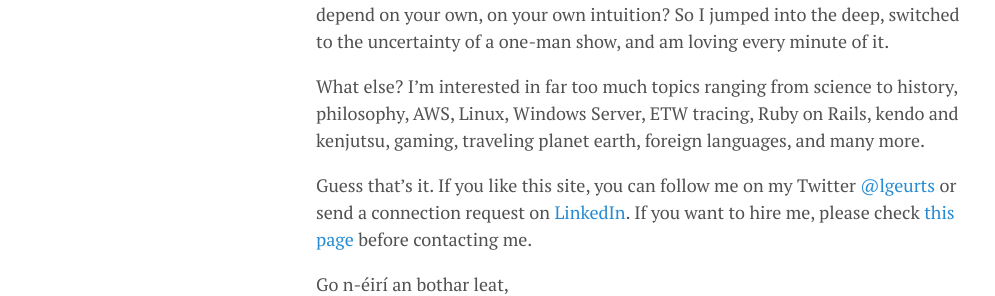
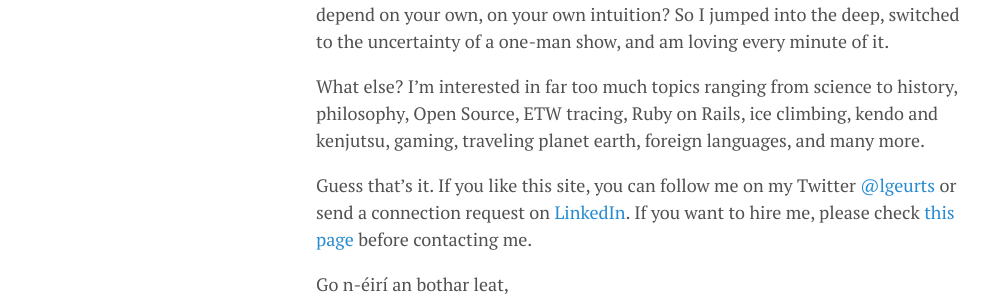
Before and after one commit to lgeurts/lgeurts.github.io, a Jekyll site: the page built from about.md, in a window 1280 px wide. Shown: the part 789-1085 px from the top of the page, without its empty margins (0-995 px from the left). Built offline with Jekyll 4.4.1, drawn with Linux system fonts in a browser that asks for light colours; nearby versions of some CDN libraries.

Commit message:
Update about.md

```diff
--- a/about.md
+++ b/about.md
@@ -10,8 +10,7 @@
 
 Learned a lot and met amazingly talented people  of which I can call some a close friend. Sounds great? It is. But I also discovered I could not imagine me doing the same old 'new' things for the rest of my life. Personal growth; stepping out of the comfort zone has always been my primary drive and what's better than having to depend on your own, on your own intuition? So I jumped into the deep, switched to the uncertainty of a one-man show, and am loving every minute of it.
 
-What else? I'm interested in far too much topics ranging from science to history, philosophy, AWS, Linux, Windows
-Server, ETW tracing, Ruby on Rails, kendo and kenjutsu, gaming, traveling planet earth, foreign languages, and many more.
+What else? I'm interested in far too much topics ranging from science to history, philosophy, Open Source, ETW tracing, Ruby on Rails, ice climbing, kendo and kenjutsu, gaming, traveling planet earth, foreign languages, and many more.
 
 Guess that's it. If you like this site, you can follow me on my Twitter [@lgeurts](https://twitter.com/lgeurts) or send a connection request on [LinkedIn](https://www.linkedin.com/in/lucgeurts). If you want to hire me, please check [this page](https://github.com/lgeurts/Resume/blob/master/Moderncv%20Resume%20Luc%20Geurts%20%28US%29.pdf) before contacting me.
 
```
